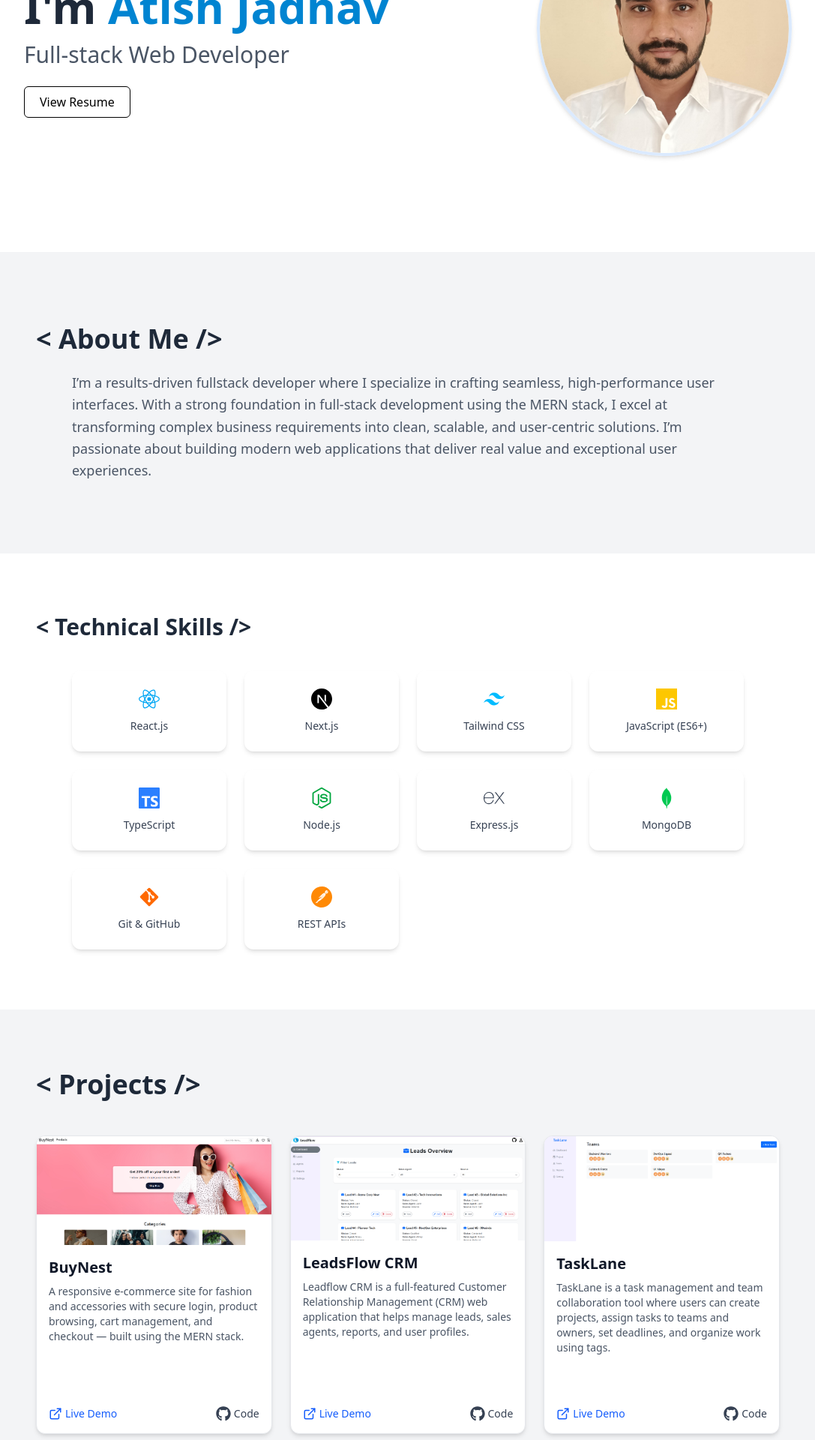
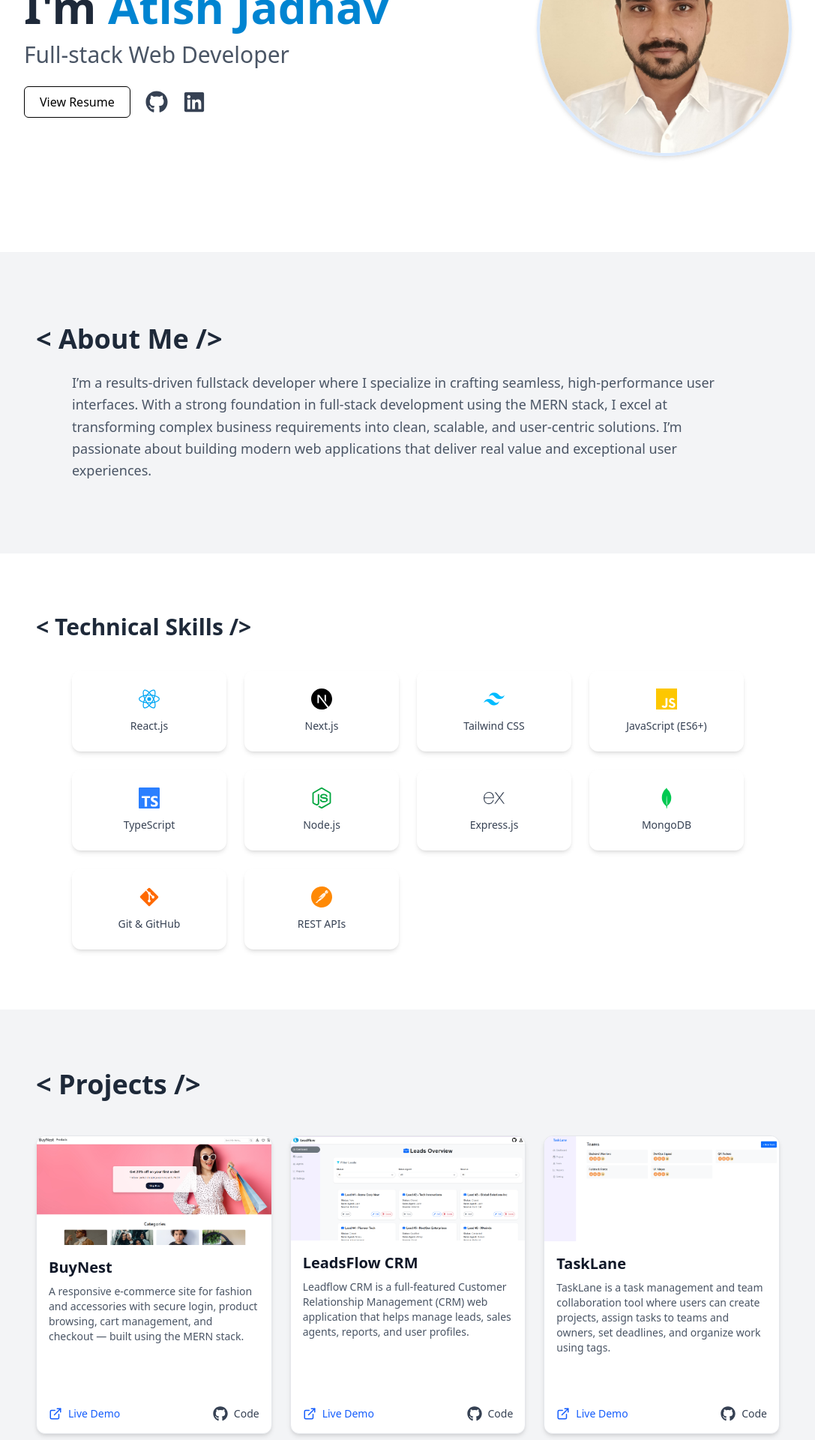
Before and after one commit to aatishjadhav/atish-3D-portfolio, a React (Vite) app: page / in a window 1280 px wide. Shown: the part 260-2180 px from the top of the page at 75% size, without its empty margins (96-1183 px from the left). Built offline with nearby package versions, Linux system fonts and the light colour scheme.

Commit message:
made all components animative

```diff
--- a/src/sections/Blogs.jsx
+++ b/src/sections/Blogs.jsx
@@ -14,7 +14,7 @@ const Blogs = () => {
             {blogs.map((blog) => (
               <div
                 key={blog.title}
-                className="bg-white border border-gray-200 dark:bg-gray-900 dark:text-gray-100 rounded-xl overflow-hidden shadow-md hover:shadow-xl transition duration-300 flex flex-col"
+                className="bg-white border border-gray-200 dark:shadow-lg dark:shadow-white/20 hover:scale-105 dark:border-none dark:bg-gray-900 dark:text-gray-100 rounded-xl overflow-hidden shadow-md hover:shadow-xl transition duration-300 flex flex-col"
               >
                 <a href={blog.demo}>
                   <img
--- a/src/sections/Contact.jsx
+++ b/src/sections/Contact.jsx
@@ -58,10 +58,10 @@ const Contact = () => {
           ) : (
             <form
               onSubmit={handleSubmit}
-              className="grid grid-cols-1 gap-6 bg-gray-50 p-8 rounded-xl shadow"
+              className="grid grid-cols-1 gap-6 bg-gray-50 dark:bg-gray-900 p-8 rounded-xl shadow"
             >
               <div>
-                <label className="block mb-2 font-medium text-gray-700">
+                <label className="block mb-2 font-medium text-gray-700 dark:text-gray-100">
                   Name
                 </label>
                 <input
@@ -76,7 +76,7 @@ const Contact = () => {
               </div>
 
               <div>
-                <label className="block mb-2 font-medium text-gray-700">
+                <label className="block mb-2 font-medium text-gray-700 dark:text-gray-100">
                   Email
                 </label>
                 <input
@@ -91,7 +91,7 @@ const Contact = () => {
               </div>
 
               <div>
-                <label className="block mb-2 font-medium text-gray-700">
+                <label className="block mb-2 font-medium text-gray-700 dark:text-gray-100">
                   Message
                 </label>
                 <textarea
@@ -107,7 +107,7 @@ const Contact = () => {
 
               <button
                 type="submit"
-                className="hover:bg-[#121932] py-2 px-6 rounded-md bg-white transition font-medium text-black border hover:text-white cursor-pointer"
+                className="hover:bg-[#121932] dark:border-none py-2 px-6 rounded-md bg-white dark:bg-sky-500 hover:dark:bg-sky-300 transition font-medium text-black dark:text-gray-100 dark:hover:text-black border hover:text-white cursor-pointer hover:translate-y-[-4px] motion-safe:transition-all motion-safe:duration-300"
               >
                 Let's Talk
               </button>
--- a/src/sections/Hero.jsx
+++ b/src/sections/Hero.jsx
@@ -26,13 +26,13 @@ const Hero = () => {
             // href="https://drive.google.com/file/d/1yCVrcGn6WU9IXIoWW3dlTupdNNqA7noF/view?usp=sharing"
             href="https://drive.google.com/file/d/1hU-QZIUaVQHcc7xRpSTahopdfH1yJQgy/view?usp=sharing"
             target="blank"
-            className="hover:bg-[#121932] py-2 px-5 rounded-md bg-[#ffffff] transition font-medium text-black border hover:text-white cursor-pointer"
+            className="hover:bg-[#121932] py-2 px-5 rounded-md bg-[#ffffff] dark:bg-sky-500 hover:dark:bg-sky-300 dark:text-gray-100 dark:hover:text-black dark:border-none transition font-medium text-black border hover:text-white cursor-pointer hover:translate-y-[-4px] motion-safe:transition-all motion-safe:duration-300"
           >
             View Resume
           </a>
           <a
             href="https://github.com/aatishjadhav"
-            className="text-white dark:text-gray-200 hover:text-gray-300 transition-colors"
+            className="text-gray-700 dark:text-white hover:text-black dark:hover:text-gray-300 transition-colors hover:translate-y-[-4px] motion-safe:transition-all motion-safe:duration-300"
             target="_blank"
             rel="noopener noreferrer"
             aria-label="GitHub"
@@ -42,7 +42,7 @@ const Hero = () => {
 
           <a
             href="https://www.linkedin.com/in/atish-jadhav07/"
-            className="text-white dark:text-gray-200 hover:text-gray-300 transition-colors"
+            className="text-gray-700 dark:text-white hover:text-black dark:hover:text-gray-300 transition-colors hover:translate-y-[-4px] motion-safe:transition-all motion-safe:duration-300"
             target="_blank"
             rel="noopener noreferrer"
             aria-label="LinkedIn"
--- a/src/sections/Projects.jsx
+++ b/src/sections/Projects.jsx
@@ -16,7 +16,7 @@ const Projects = () => {
             {projects.map((project) => (
               <div
                 key={project.title}
-                className="bg-white border border-gray-200 dark:border-gray-500 dark:bg-gray-900 dark:text-gray-100 rounded-xl overflow-hidden shadow-md hover:shadow-xl transition duration-300 flex flex-col"
+                className="bg-white border border-gray-200 dark:shadow-lg dark:shadow-white/20 hover:scale-105 dark:border-none dark:bg-gray-900 dark:text-gray-100 rounded-xl overflow-hidden shadow-md hover:shadow-xl transition duration-300 flex flex-col"
               >
                 <img
                   src={project.image}
@@ -40,7 +40,7 @@ const Projects = () => {
                         href={project.demo}
                         target="_blank"
                         rel="noopener noreferrer"
-                        className="flex items-center gap-1 text-blue-600 hover:text-blue-800 transition text-sm dark:text-gray-100"
+                        className="flex items-center gap-2 text-blue-600 hover:text-blue-800 transition text-sm dark:text-gray-100"
                       >
                         <ExternalLink size={18} />
                         <span className="hidden sm:inline">Live Demo</span>
@@ -50,7 +50,7 @@ const Projects = () => {
 
                       <a
                         href={project.github}
-                        className="flex items-center gap-1 text-gray-700 dark:text-white hover:text-black dark:hover:text-gray-300 transition text-sm"
+                        className="flex items-center gap-2 text-gray-700 dark:text-white hover:text-black dark:hover:text-gray-300 transition text-sm"
                         target="_blank"
                         rel="noopener noreferrer"
                         aria-label="GitHub"
--- a/src/sections/Skills.jsx
+++ b/src/sections/Skills.jsx
@@ -53,7 +53,10 @@ const skills = [
 const Skills = () => {
   return (
     <section className="dark:max-w-full bg-white text-gray-900 dark:bg-gray-900 dark:text-gray-100">
-    <div id="skills" className="max-w-6xl mx-auto dark:bg-gray-900 dark:text-gray-100">
+      <div
+        id="skills"
+        className="max-w-6xl mx-auto dark:bg-gray-900 dark:text-gray-100"
+      >
         <div className="py-20 px-6 lg:px-20">
           <FadeInSection>
             <h2 className="text-3xl lg:text-3xl font-semibold text-gray-800 mb-10 dark:text-gray-100">
@@ -63,10 +66,10 @@ const Skills = () => {
               {skills.map((skill) => (
                 <div
                   key={skill.label}
-                className="bg-white shadow-md rounded-xl px-4 py-6 text-center flex flex-col items-center justify-center hover:shadow-lg transition"
+                  className="bg-white dark:border-gray-200 dark:bg-gray-900 dark:text-gray-100 shadow-md dark:shadow-lg dark:shadow-white/20 rounded-xl px-4 py-6 text-center flex flex-col items-center justify-center transform transition-transform duration-300 hover:scale-105 hover:shadow-xl"
                 >
                   {skill.icon}
-                <span className="mt-3 text-gray-700 font-medium text-sm">
+                  <span className="mt-3 text-gray-700 dark:text-gray-100 font-medium text-sm">
                     {skill.label}
                   </span>
                 </div>
```
Lines whose indentation alone changed are shown as unchanged.
